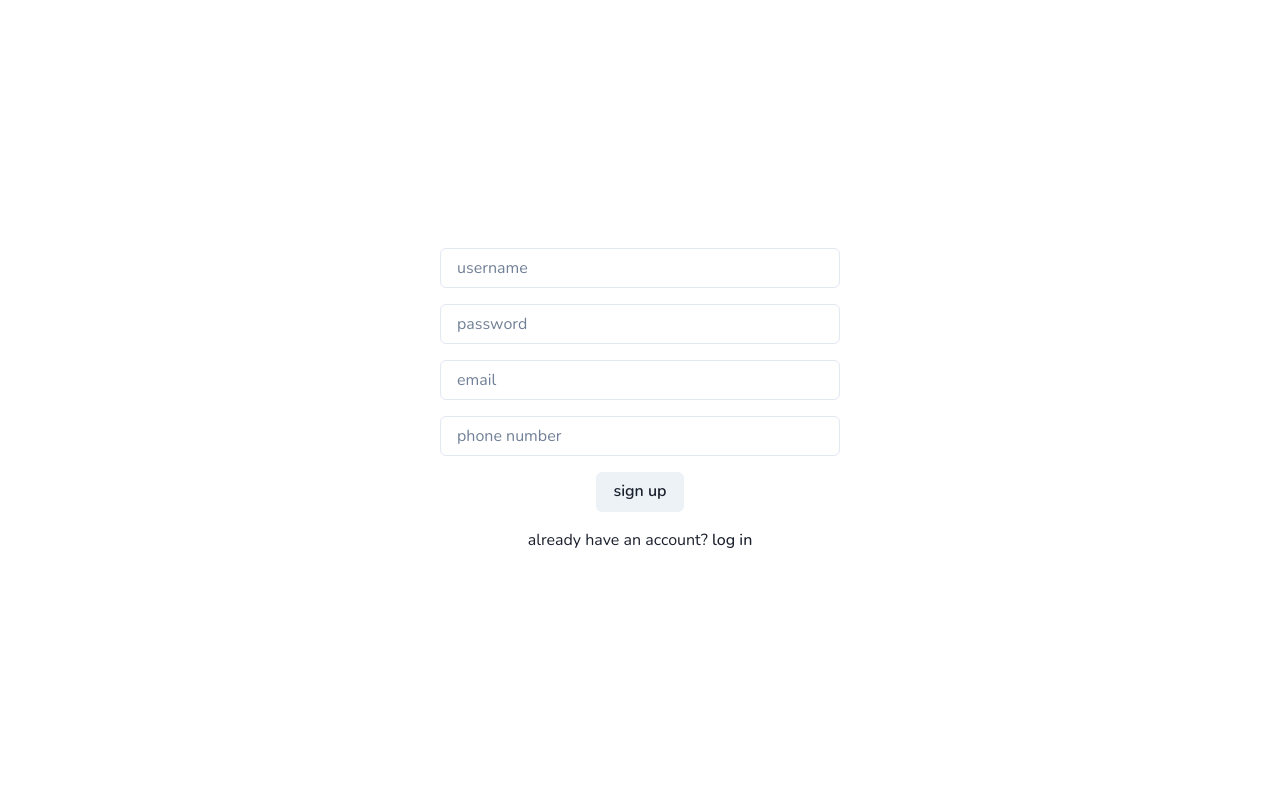
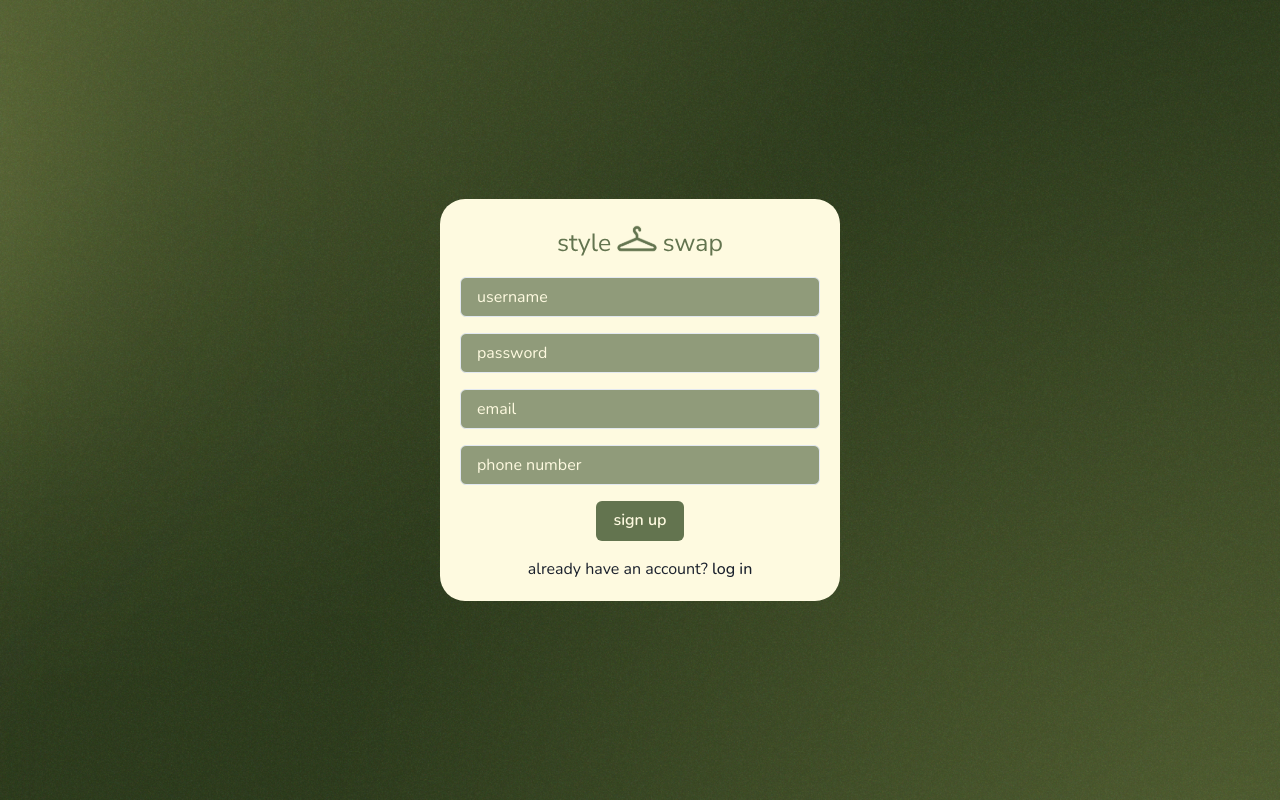
Before and after one commit to Oasis-NEU/f24-group13, a React (Vite) app: page /signup in a window 1280 px wide. Built offline with nearby package versions, Linux system fonts and the light colour scheme; a web font is replaced by a local one.

Commit message:
login / signup page styling

```diff
--- a/src/pages/Login.jsx
+++ b/src/pages/Login.jsx
@@ -1,15 +1,28 @@
 import React, { useState } from 'react';
-import { Flex, Grid, Text, Button, Input, useDisclosure } from '@chakra-ui/react';
+import { Flex, Grid, Text, Button, Input, useDisclosure, background, textDecoration } from '@chakra-ui/react';
 import { Link, useNavigate } from 'react-router-dom';
 import { supabase, profiles, userposts } from '../database/db';
-import NavigationBar from '../components/NavigationBar';
-import MenuButton from '../components/MenuButton';
+import backgroundImage from "../../test-images/gradient_bkgd.png";
 
 export default function Login() {
     const [username, setUsername] = useState('');
     const [password, setPassword] = useState('');
     const [errorMsg, setErrorMsg] = useState('');
     const navigate = useNavigate();
+
+    const backgroundStyle = {
+        backgroundImage: `url(${backgroundImage})`,
+        backgroundSize: "cover",
+        backgroundRepeat: "no-repeat",
+        height: "100vh",
+        width: "100vw",
+    };
+
+    const inputBoxStyle = {
+        borderRadius: "25px",
+        background: "#FEFAE0",
+        padding: "20px",
+    };
 
     async function validateData() {
         if (username == '' || password == '') {
@@ -43,30 +56,40 @@ export default function Login() {
     }
 
     return (
-        <Flex direction="column" align="center" justify="center" height="100vh" padding={4}>
+        <Flex direction="column" align="center" justify="center" height="100vh" padding={4} style={backgroundStyle}>
             <Grid
                 templateColumns="repeat(1, 1fr)" // creating 1 column, column will take up full available width
                 gap={4} // space between grid items vertically and horizontally
                 width="100%" // sets the width of the grid container to 100% of the flex container's width
                 maxWidth="400px" // limits how wide the grid can become
                 justifyItems="center" // centers the content of each grid cell horizontally
+                style={inputBoxStyle}
             >
+                <img src='../../test-images/logo.svg'/>
                 <Input
                     placeholder='username'
+                    _placeholder={{ color: "#FEFAE0" }}
                     value={username}
                     onChange={(e) => setUsername(e.target.value)}
+                    focusBorderColor="#D4A373"
+                    backgroundColor= "rgba(99, 116, 79, 0.7)"
+                    color= "#FEFAE0"
                 />
                 <Input
                     placeholder='password'
+                    _placeholder={{ color: "#FEFAE0" }}
                     value={password}
                     onChange={(e) => setPassword(e.target.value)}
+                    focusBorderColor="#D4A373"
+                    backgroundColor= "rgba(99, 116, 79, 0.7)"
+                    color= "#FEFAE0"
                 />
                 {errorMsg && (
                     <Text color="red.500" textAlign="center">
                         {errorMsg}
                     </Text>
                 )}
-                <Button onClick={validateData}>log in</Button>
+                <Button onClick={validateData} backgroundColor="#63744F" color="#FEFAE0">log in</Button>
                 <Text textAlign="center"> {/* ensures text is centered */}
                     don't have an account?
                     <Link to={'/signup'}> sign up</Link> {/* ensures the button links to the log-in page */}
--- a/src/pages/Signup.jsx
+++ b/src/pages/Signup.jsx
@@ -2,8 +2,7 @@ import React, { useState } from 'react';
 import { Link, useNavigate } from 'react-router-dom';
 import { Button, Flex, Grid, Input, Text, useDisclosure } from '@chakra-ui/react';
 import { supabase, profiles, userposts } from '../database/db';
-import NavigationBar from '../components/NavigationBar';
-import MenuButton from '../components/MenuButton';
+import backgroundImage from "../../test-images/gradient_bkgd.png";
 
 export default function Signup() {
     const [username, setUsername] = useState('');
@@ -13,6 +12,20 @@ export default function Signup() {
     const [errorMsg, setErrorMsg] = useState('');
 
     const navigate = useNavigate();
+
+    const backgroundStyle = {
+        backgroundImage: `url(${backgroundImage})`,
+        backgroundSize: "cover",
+        backgroundRepeat: "no-repeat",
+        height: "100vh",
+        width: "100vw",
+    };
+
+    const inputBoxStyle = {
+        borderRadius: "25px",
+        background: "#FEFAE0",
+        padding: "20px",
+    };
 
     async function postData() {
         // user can't enter a blank form
@@ -50,40 +63,58 @@ export default function Signup() {
 
     return (
         // items in container are stacked vertically,
-        <Flex direction="column" align="center" justify="center" height="100vh" padding={4}>
+        <Flex direction="column" align="center" justify="center" height="100vh" padding={4} style={backgroundStyle}>
             <Grid
                 templateColumns="repeat(1, 1fr)" // creating 1 column, column will take up full available width
                 gap={4} // space between grid items vertically and horizontally
                 width="100%" // sets the width of the grid container to 100% of the flex container's width
                 maxWidth="400px" // limits how wide the grid can become
                 justifyItems="center" // centers the content of each grid cell horizontally
+                style={inputBoxStyle}
             >
+                <img src='../../test-images/logo.svg'/>
                 <Input
                     placeholder='username'
                     value={username}
                     onChange={(e) => setUsername(e.target.value)}
+                    _placeholder={{ color: "#FEFAE0" }}
+                    focusBorderColor="#D4A373"
+                    backgroundColor= "rgba(99, 116, 79, 0.7)"
+                    color= "#FEFAE0"
                 />
                 <Input
                     placeholder='password'
                     value={password}
                     onChange={(e) => setPassword(e.target.value)}
+                    _placeholder={{ color: "#FEFAE0" }}
+                    focusBorderColor="#D4A373"
+                    backgroundColor= "rgba(99, 116, 79, 0.7)"
+                    color= "#FEFAE0"
                 />
                 <Input
                     placeholder='email'
                     value={email}
                     onChange={(e) => setEmail(e.target.value)}
+                    _placeholder={{ color: "#FEFAE0" }}
+                    focusBorderColor="#D4A373"
+                    backgroundColor= "rgba(99, 116, 79, 0.7)"
+                    color= "#FEFAE0"
                 />
                 <Input
                     placeholder='phone number'
                     value={phoneNum}
                     onChange={(e) => setPhoneNum(e.target.value)}
+                    _placeholder={{ color: "#FEFAE0" }}
+                    focusBorderColor="#D4A373"
+                    backgroundColor= "rgba(99, 116, 79, 0.7)"
+                    color= "#FEFAE0"
                 />
                 {errorMsg && (
                     <Text color="red.500" textAlign="center">
                         {errorMsg}
                     </Text>
                 )}
-                <Button onClick={postData}>sign up</Button>
+                <Button onClick={postData} backgroundColor="#63744F" color="#FEFAE0">sign up</Button>
                 <Text textAlign="center"> {/* ensures text is centered */}
                     already have an account?
                     <Link to={'/login'}> log in</Link> {/* ensures the button links to the log-in page */}
```
Also changed, not shown: src/App.css (line endings or trailing spaces), test-images/gradient_bkgd.png (added), test-images/logo.svg (added).
